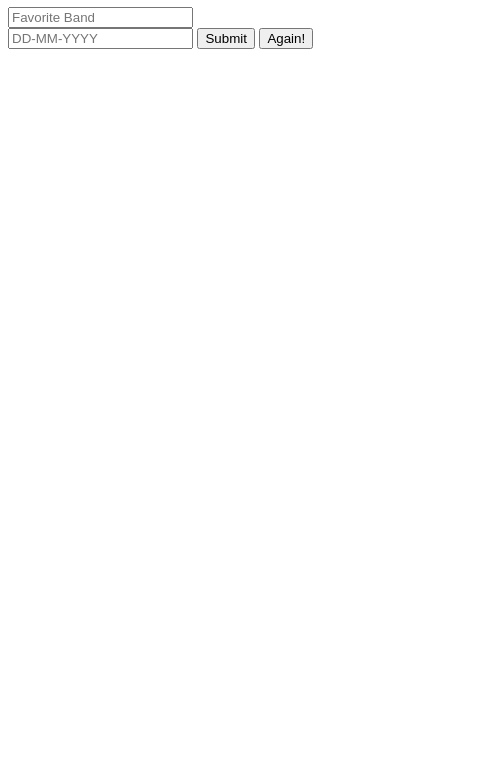
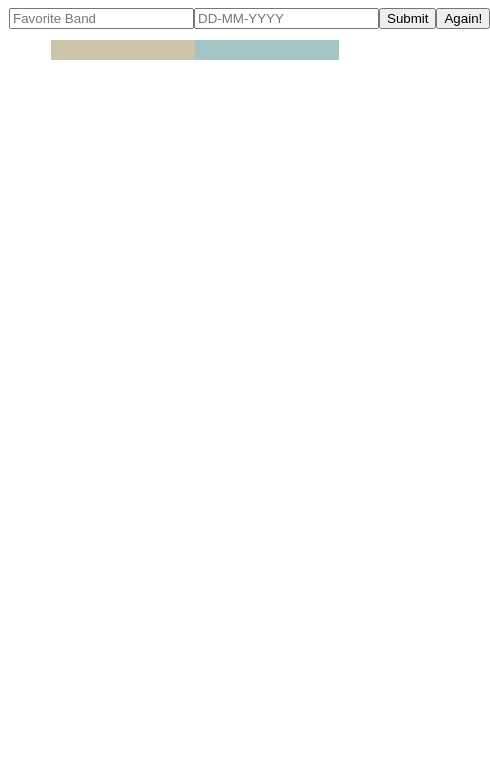
Before and after one commit to andybir/set-hap, a plain HTML site: page index.html in a window 390 px wide. Shown: the part 81-844 px from the top of the page, 490 px wide, since content can reach past the window. Drawn offline with nearby package versions, Linux system fonts and the light colour scheme; a web font is replaced by a local one.

Commit message:
added color to css

```diff
--- a/index.html
+++ b/index.html
@@ -27,6 +27,9 @@
 
         </article>
     </section>
+    <footer>
+
+    </footer>
     <script src="https://unpkg.com/axios/dist/axios.min.js"></script>
     <script src="./app.js"></script>
 </body>
--- a/style.css
+++ b/style.css
@@ -4,6 +4,8 @@
 }
 
 body {
+    /* margin: 0; */
+    /* min-width: 100vw; */
     display: flex;
     flex-flow: column;
     justify-content: center
@@ -11,6 +13,7 @@ body {
 
 header {
     display: flex;
+    flex-flow: wrap;
     justify-content: center;
     order: 1;
 
@@ -23,8 +26,13 @@ h1 {
 }
 
 form {
-    /* justify-content: center; */
+    display: flex;
+    justify-content: center;
     order: 2;
+}
+
+input {
+    justify-content: center;
 }
 
 .results {
@@ -37,23 +45,31 @@ form {
 
 .band-info {
     padding: 10px;
-    width: 50%;
+    width: 35%;
+    background-color: rgba(177, 162, 124, 0.632)
 }
 
 .news-info {
     padding: 10px;
-    width: 50%;
+    width: 35%;
+    background-color: rgba(111, 165, 165, 0.639)
 }
 
 div {
     display: flex;
     flex-flow: column;
     justify-content: center;
+    /* font-size: 10px; */
+}
+
+h2 {
+    font-size: 30px;
 }
 
 p {
     margin-top: 8px;
     margin-bottom: 8px;
+    font-size: 20px;
 }
 
 .set-list {
@@ -72,3 +88,17 @@ p {
 .para {
 
 }
+
+@media screen and (max-width: 414px) {
+    form {
+        justify-content: space-around;
+        padding: 1px;
+    }
+    input {
+        justify-content: center;
+    }
+
+    div {
+        font-size: 2em;
+    }
+}
```
